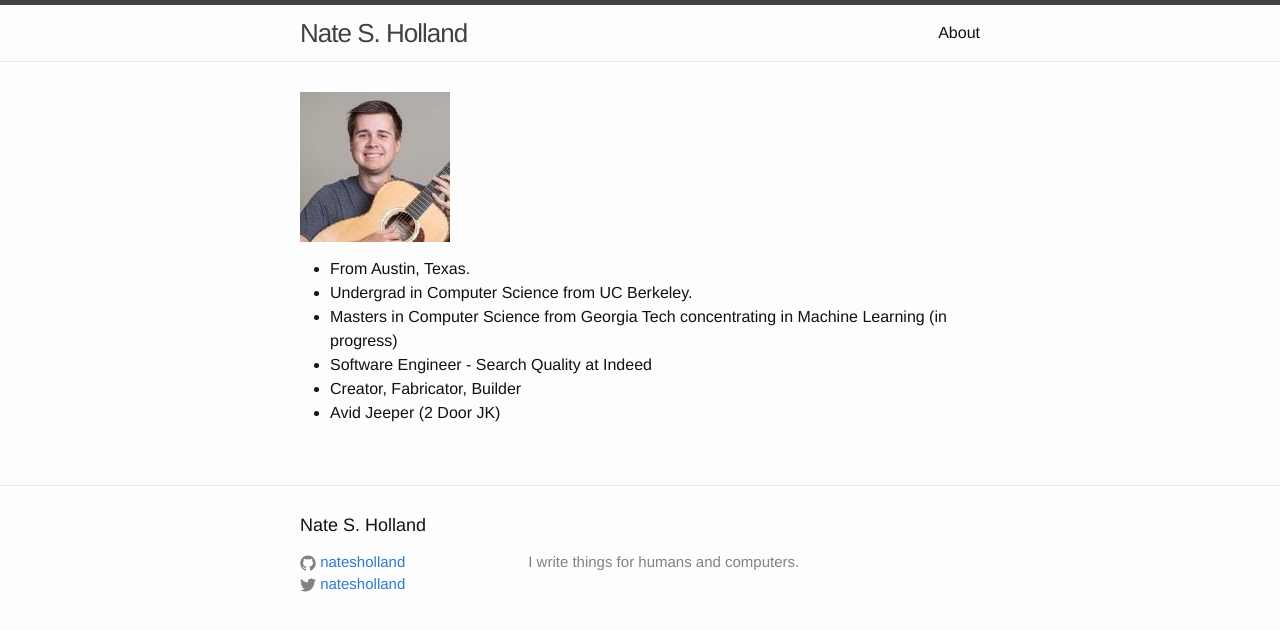
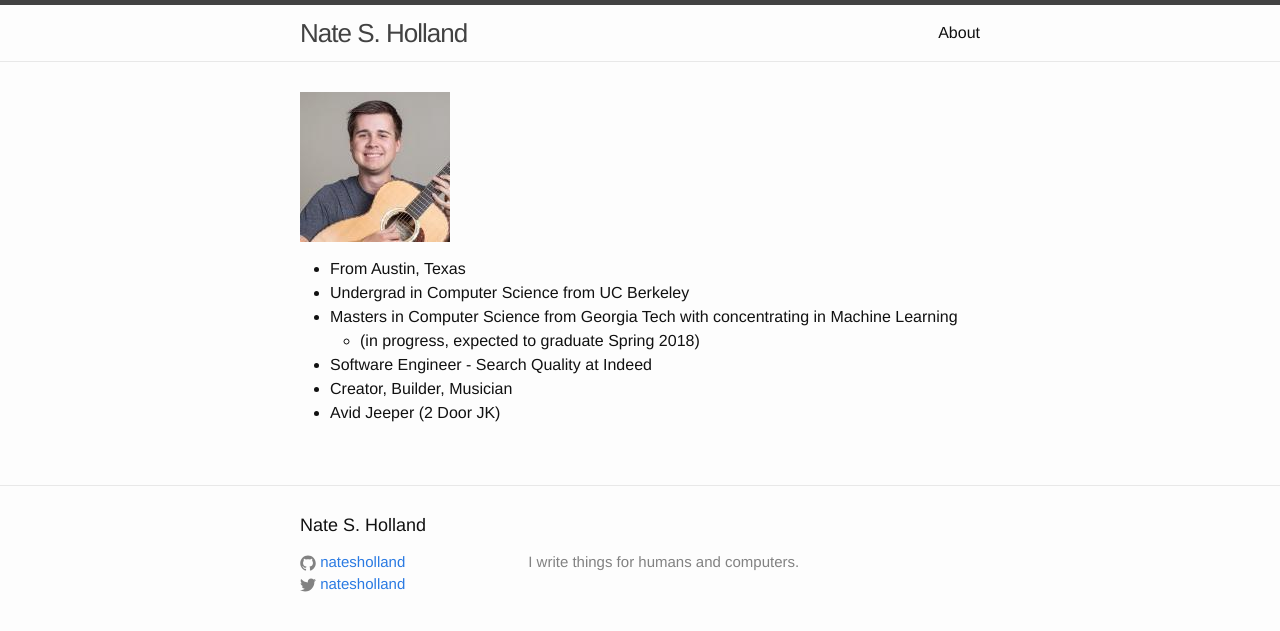
Before and after one commit to natesholland/natesholland.github.io, a Jekyll site: the page built from about.md, in a window 1280 px wide. Shown: the top 631 px of the page. Built offline with Jekyll 4.4.1, drawn with Linux system fonts in a browser that asks for light colours.

Commit message:
more updated about stuff

```diff
--- a/about.md
+++ b/about.md
@@ -6,9 +6,10 @@ permalink: /about/
 
 ![](/img/natesholland.jpeg)
 
-* From Austin, Texas.
-* Undergrad in Computer Science from UC Berkeley.
-* Masters in Computer Science from Georgia Tech concentrating in Machine Learning (in progress)
+* From Austin, Texas
+* Undergrad in Computer Science from UC Berkeley
+* Masters in Computer Science from Georgia Tech with concentrating in Machine Learning
+  * (in progress, expected to graduate Spring 2018)
 * Software Engineer - Search Quality at Indeed
-* Creator, Fabricator, Builder
+* Creator, Builder, Musician
 * Avid Jeeper (2 Door JK)
```
